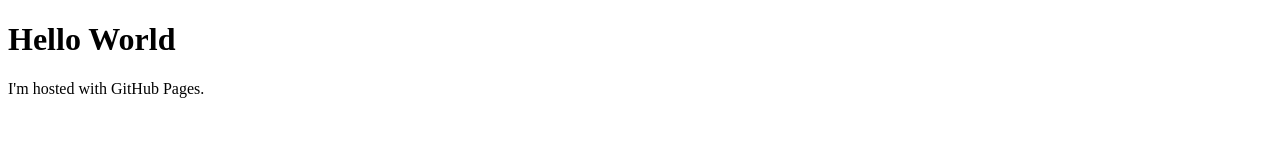
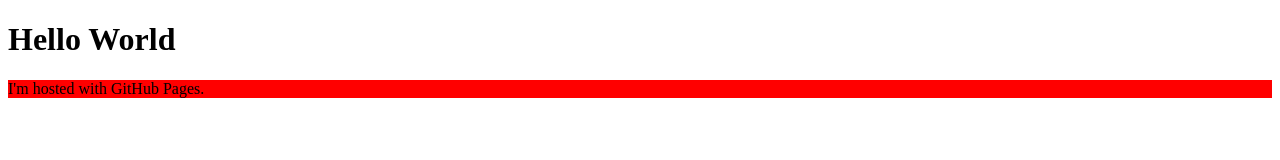
Before and after one commit to AugustoShz/AugustoShz.github.io, a plain HTML site: page index.html in a window 1280 px wide. Drawn offline with Linux system fonts and the light colour scheme.

Commit message:
Testing css

```diff
--- a/index.html
+++ b/index.html
@@ -1,7 +1,7 @@
 <!DOCTYPE html>
 <html>
 <head>
-  <link type="text/css" rel="stylesheet" href="stylesheets/main.css" />
+  <link type="text/css" rel="stylesheet" href="stylesheets/index.css" />
 </head>
 <body>
 <h1>Hello World</h1>
```
